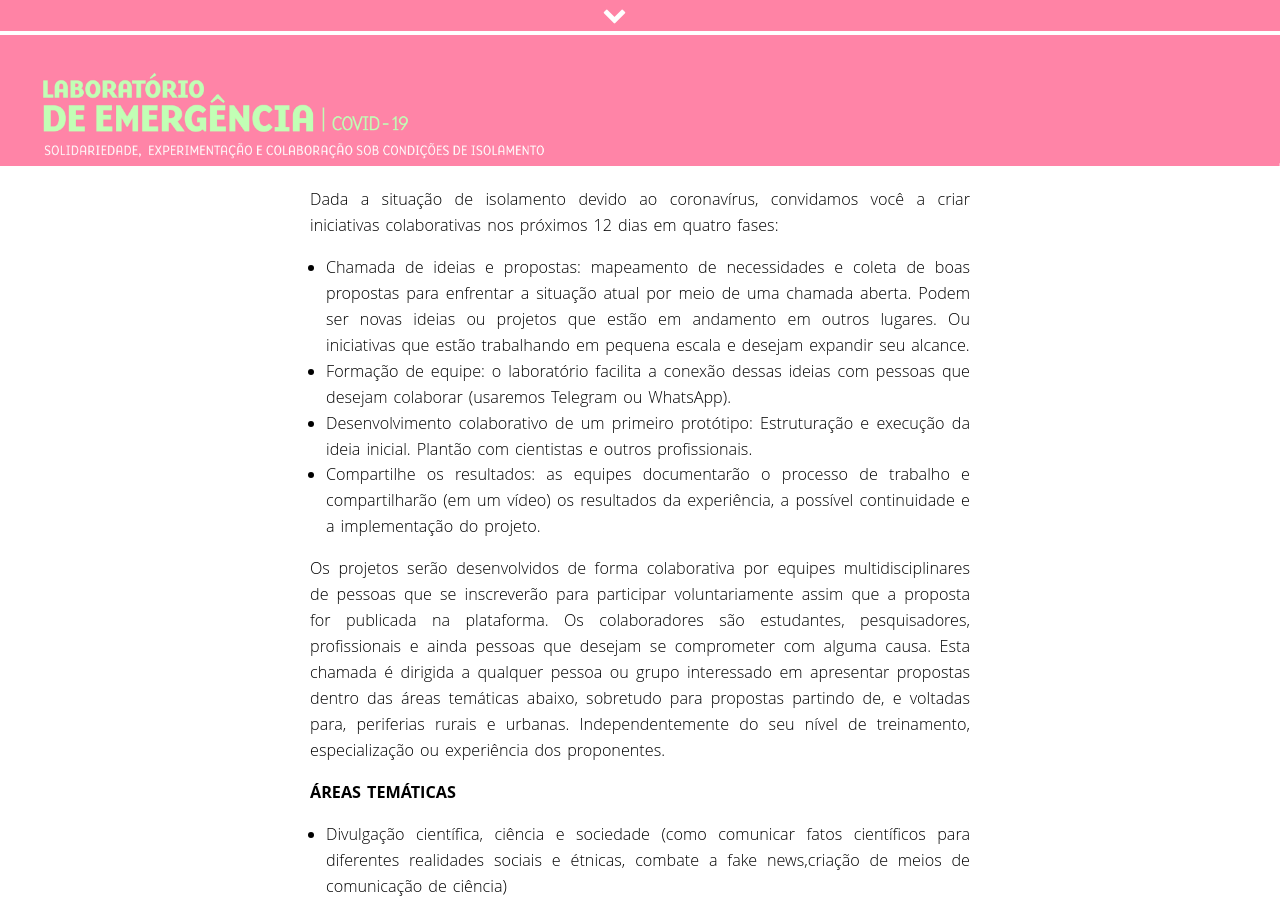
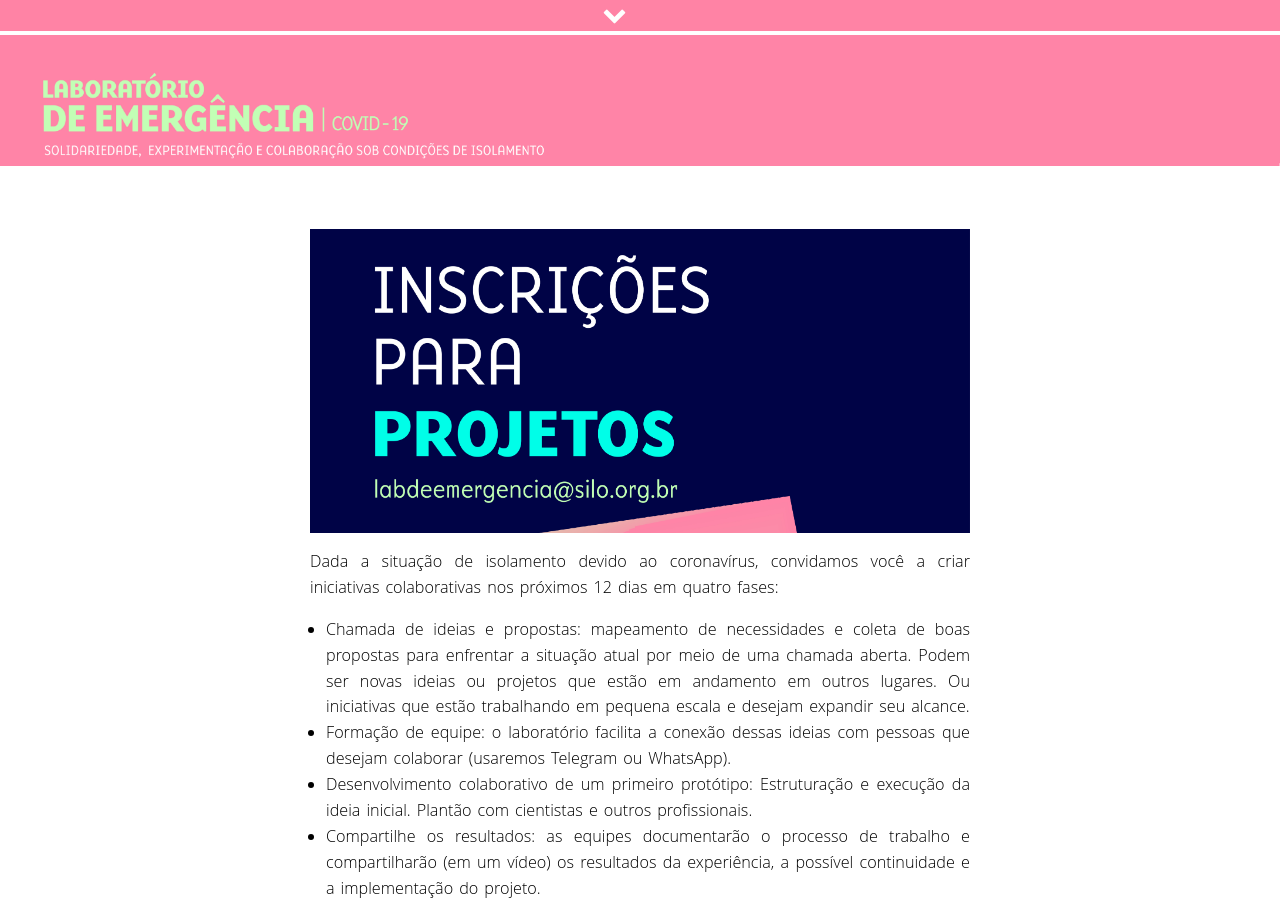
Before and after one commit to associacaosilo/labdeemergencia1ed, a Jekyll site: the page built from _pages/index.md, in a window 1280 px wide and 900 px high. Built offline with Jekyll 4.4.1, drawn with Linux system fonts in a browser that asks for light colours; nearby versions of some CDN libraries.

Commit message:
index page

```diff
--- a/_pages/index.md
+++ b/_pages/index.md
@@ -4,6 +4,10 @@ title: Laboratório de Emergência | COVID 19
 subtitle: SOLIDARIEDADE, EXPERIMENTAÇÃO E COLABORAÇÃO SOB CONDIÇÕES DE ISOLAMENTO
 permalink: /
 ---
+
+<br>
+
+![](/media/images/covers/cover5.png)
 
 
 Dada a situação de isolamento devido ao coronavírus, convidamos você a criar iniciativas colaborativas nos próximos 12 dias em quatro fases:
```
Also changed, not shown: media/images/covers/cover5.png (added).
